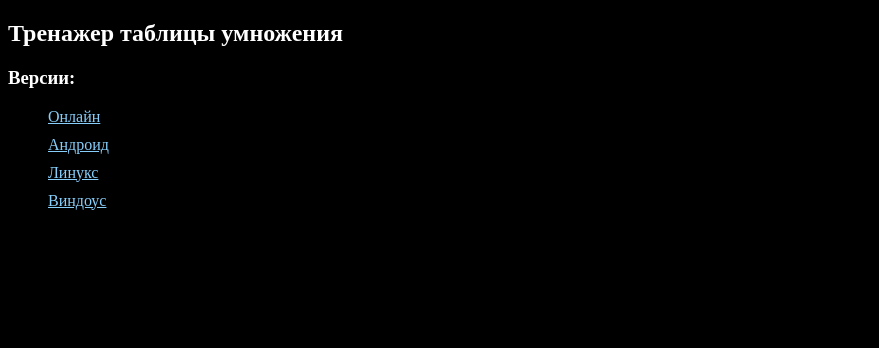
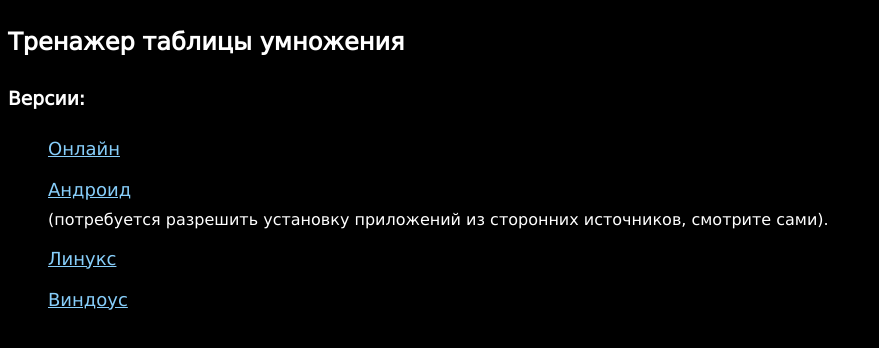
Before and after one commit to not-learning/not-learning.github.io, a plain HTML site: page index.html in a window 1280 px wide. Shown: the whole page, without its empty margins (0-879 px from the left). Drawn offline with Linux system fonts and the light colour scheme.

Commit message:
DejaVu font, bigger size

```diff
--- a/index.html
+++ b/index.html
@@ -1,7 +1,12 @@
 <!DOCTYPE html>
 <html>
 		<head>
-				<style>body {
+				<style>
+					@font-face {
+						font-family: 'DejaVuSans-webfont';
+						src: url('fonts/DejaVuSans-webfont.woff') format('woff');
+					}
+					body {
 						color:white;
 						background-color:black;
 						a:link {color: lightskyblue;}
@@ -9,15 +14,20 @@
 						a:hover {color: white;}
 						a:active {color: greenyellow;}
 						li {margin-bottom: 10px;}
-				}</style>
+						font-family: 'DejaVuSans-webfont', sans-serif;
+						a {font-size: large;}
+					}
+				</style>
 		</head>
 		<title>Тренажер таблицы умножения</title>
 		<body>
 				<h2>Тренажер таблицы умножения</h2>
 				<h3>Версии:</h3>
         <ul style="list-style-type: none;">
-          <li><a href="app.html">Онлайн</a></li>
-          <li><a href="android_app/einmaleins.apk">Андроид</a></li>
+          <li><a href="web/einmaleins.html">Онлайн</a></li>
+          <li><a href="android_app/einmaleins.apk">Андроид</a>
+						<br>
+						(потребуется разрешить установку приложений из сторонних источников, смотрите сами).</li>
 					<li><a href="linux/einmaleins.x86_64">Линукс</a></li>
 					<li><a href="windows/einmaleins.exe">Виндоус</a></li>
         </ul>
```
Also changed, not shown: fonts/DejaVuSans-webfont.woff (added), fonts/DejaVuSans.ttf (deleted), 1 other file.
